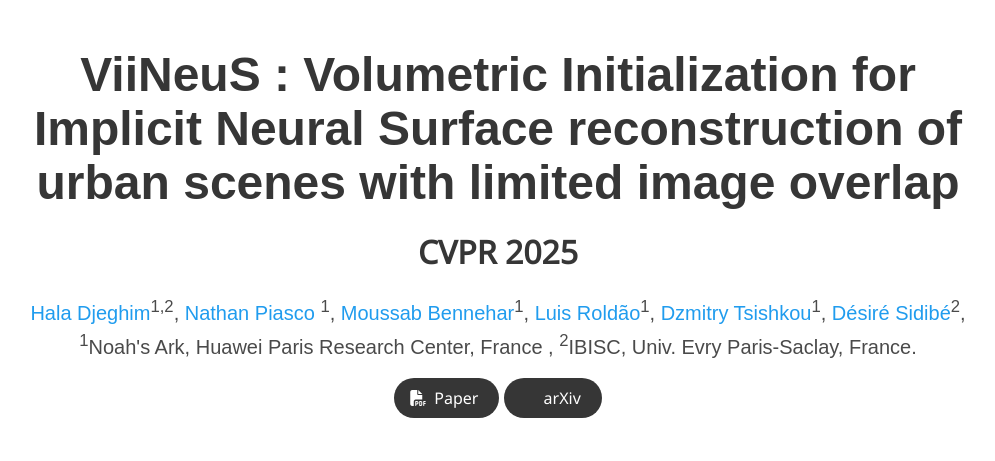
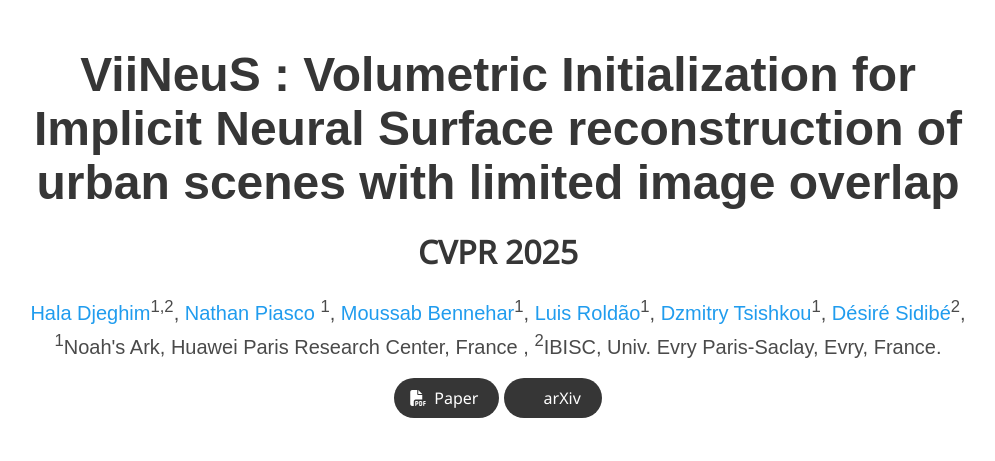
Before and after one commit to hala-djeghim/ViiNeuS, a plain HTML site: page index.html in a window 1280 px wide. Shown: the top 461 px of the page, without its empty margins (142-1137 px from the left). Drawn offline with nearby package versions, Linux system fonts and the light colour scheme; some icons are missing; a web font is replaced by a local one.

Commit message:
Update index.html

```diff
--- a/index.html
+++ b/index.html
@@ -75,7 +75,7 @@ with limited image overlap</h1>
 
           <div class="is-size-5 publication-authors">
             <span class="author-block"><sup>1</sup>Noah's Ark, Huawei Paris Research Center, France ,</span>
-            <span class="author-block"><sup>2</sup>IBISC, Univ. Evry Paris-Saclay, France.</span>
+            <span class="author-block"><sup>2</sup>IBISC, Univ. Evry Paris-Saclay, Evry, France.</span>
           </div>
 
 
```
